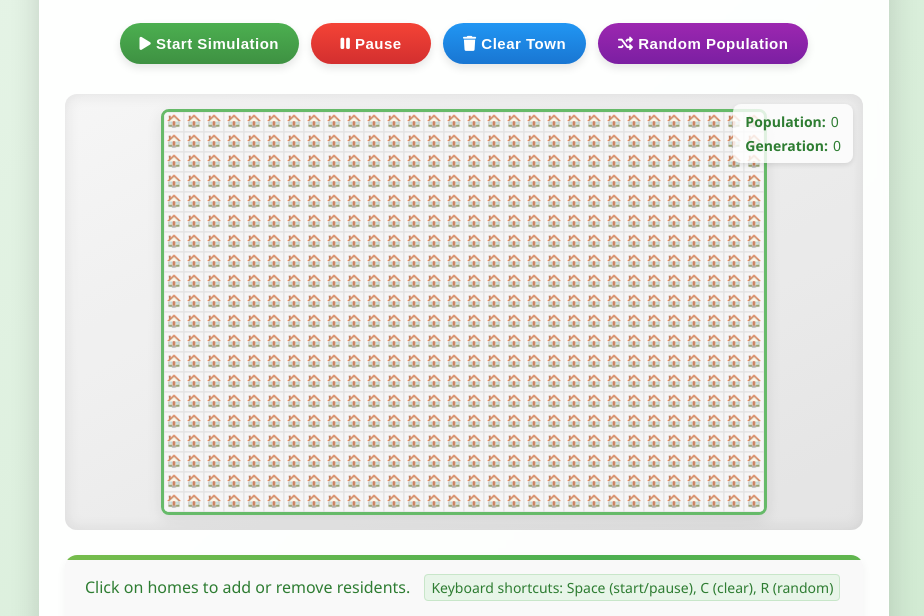
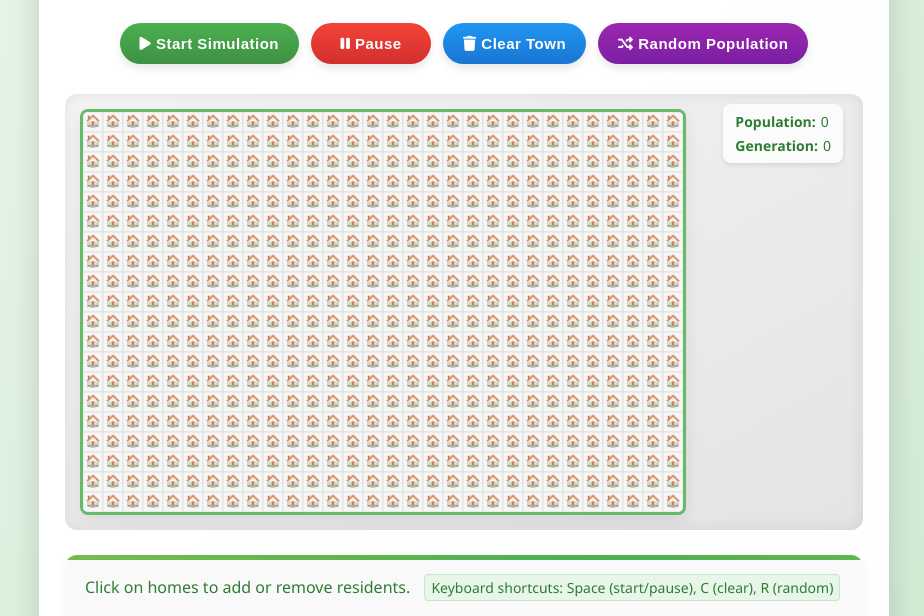
Before and after one commit to mlsks/game-of-life, a plain HTML site: page index.html in a window 1280 px wide. Shown: the part 117-733 px from the top of the page, without its empty margins (176-1100 px from the left). Drawn offline with Linux system fonts and the light colour scheme.

Commit message:
push the grid 60px to the left and ensure the stats don't overlap the stats

```diff
--- a/style.css
+++ b/style.css
@@ -106,9 +106,9 @@ button:active {
 
 .grid-container {
     display: flex;
-    justify-content: center;
+    justify-content: flex-start;
     margin-bottom: 25px;
-    padding: 15px;
+    padding: 15px 75px 15px 15px;
     background: linear-gradient(to bottom right, #f5f5f5, #e0e0e0);
     border-radius: 12px;
     box-shadow: inset 0 0 15px rgba(0, 0, 0, 0.1);
@@ -131,8 +131,8 @@ button:active {
 .grid-overlay {
     position: absolute;
     top: 0;
-    left: 0;
     right: 0;
+    width: 120px;
     bottom: 0;
     pointer-events: none;
     display: flex;
@@ -150,6 +150,7 @@ button:active {
     display: flex;
     flex-direction: column;
     gap: 5px;
+    margin-right: 10px;
 }
 
 .stat-item {
```
